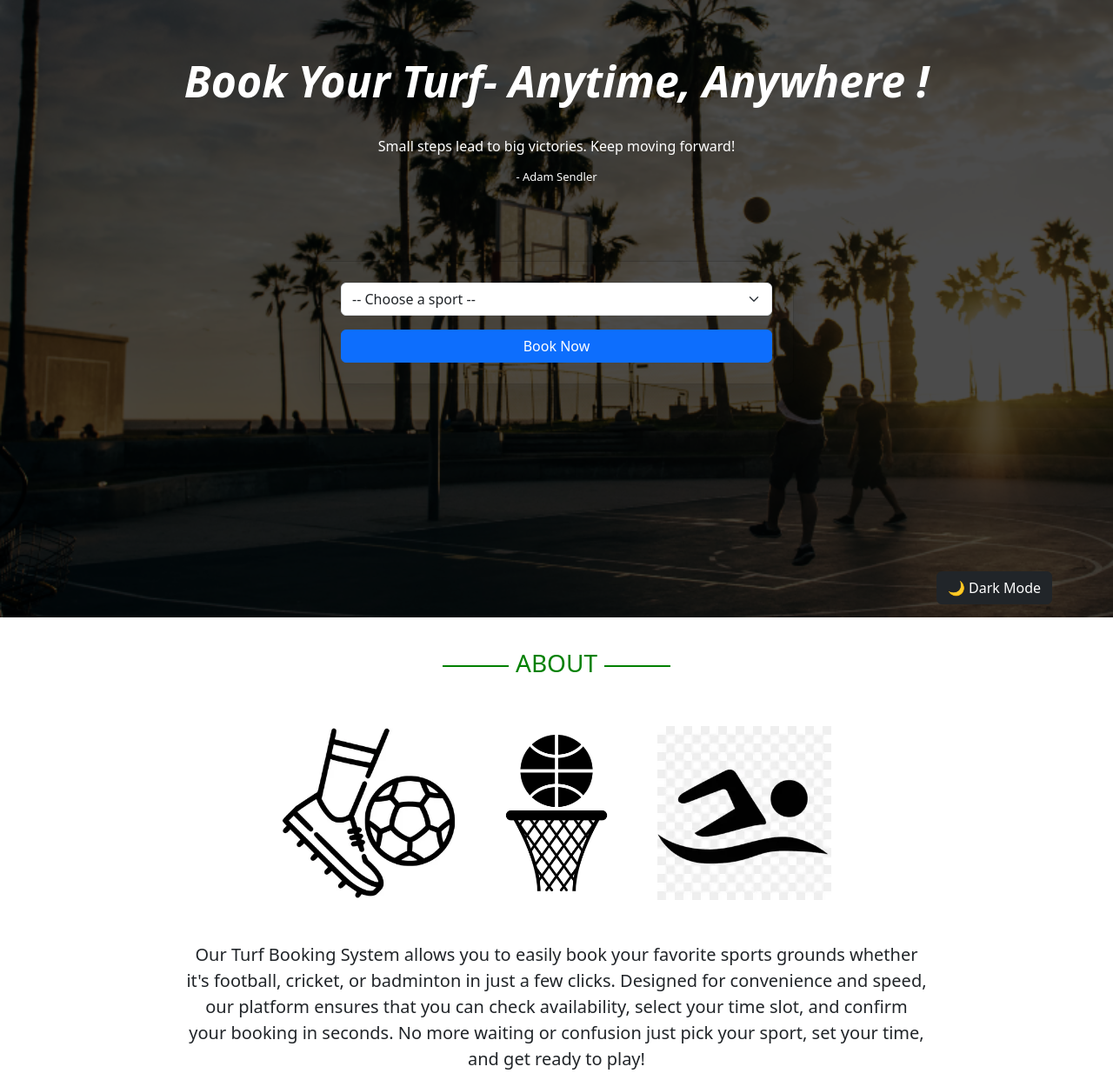
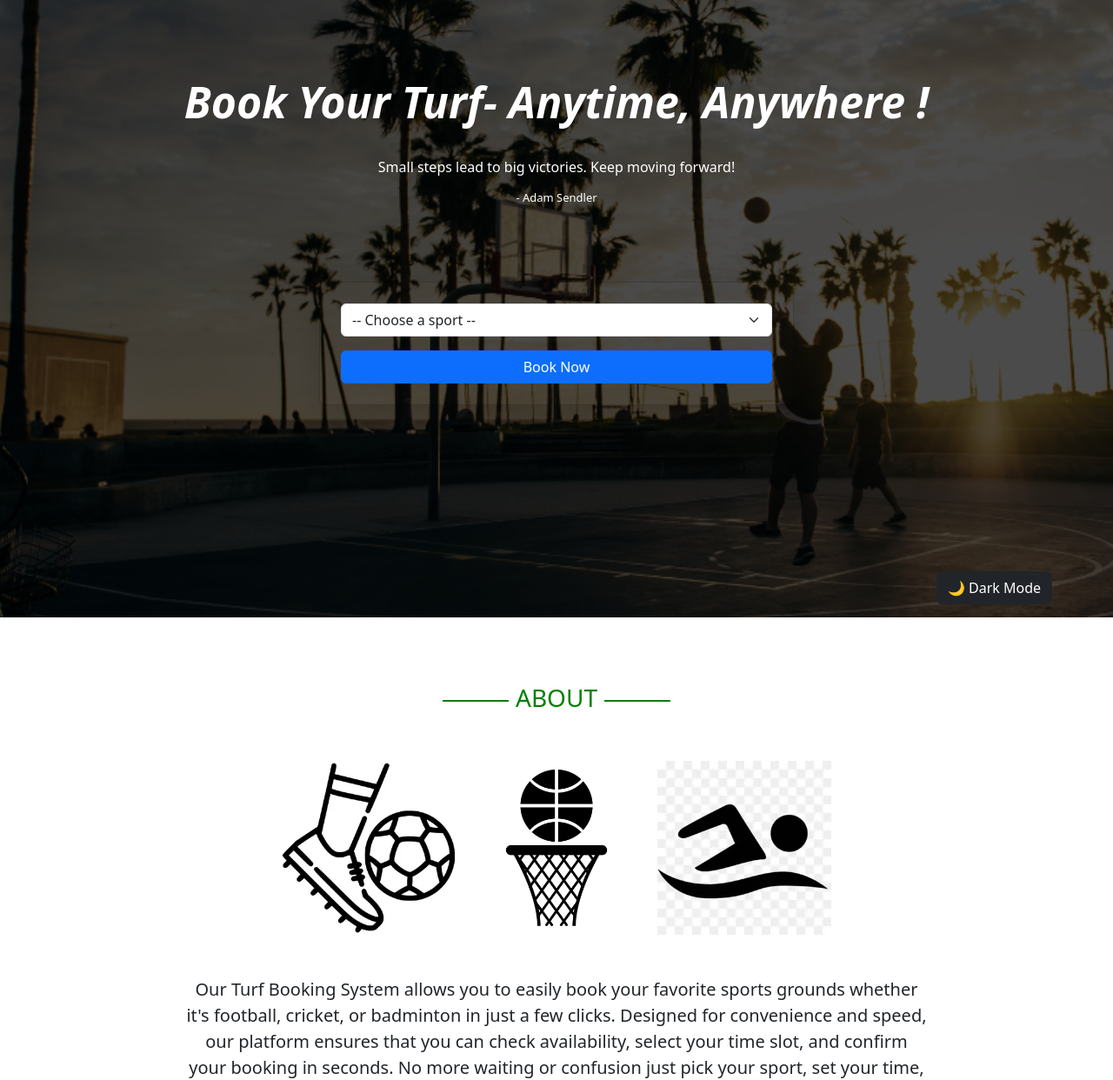
Before and after one commit to irffann-git/TurfBooking, a plain HTML site: page index.html in a window 1280 px wide. Shown: the part 90-1332 px from the top of the page at 87% size. Drawn offline with nearby package versions, Linux system fonts and the light colour scheme.

```diff
--- a/index.html
+++ b/index.html
@@ -36,7 +36,7 @@
   </div>
 </nav>
 
-    <section class="py-5 text-center">
+    <section class="py-5 text-center mt-4">
         <div class="h2">
             <h2><i>Book Your Turf- Anytime, Anywhere !</i></h2>
         </div>
@@ -69,7 +69,7 @@
   </div>
 </div>
 
-  <div class="disc1" id="about">
+  <div class="disc1 pt-3" id="about">
   <div class="d-flex pt-5 justify-content-center align-items-center gap-2">
    <div class="mt-5" style="width: 2cm; height: 2px; background-color: green;"></div>
   <h3 class="text-center mt-5" style="color: green;">ABOUT</h3>
```
